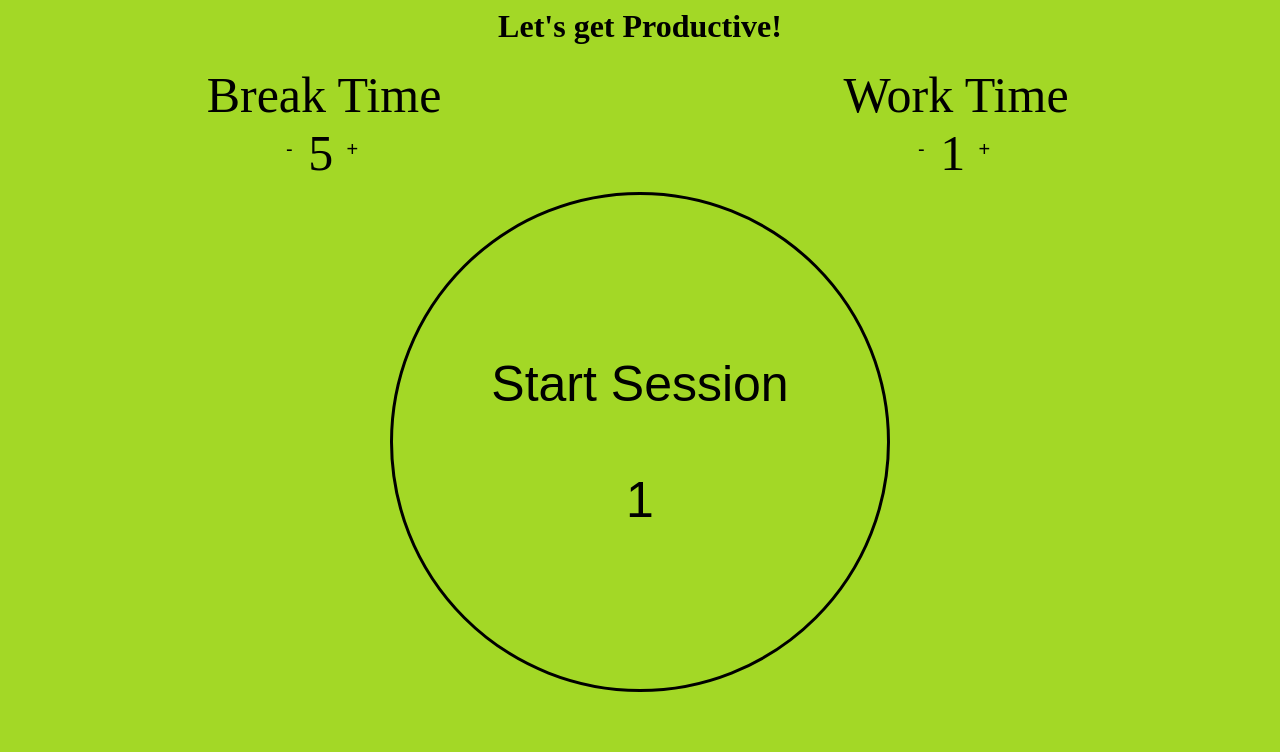
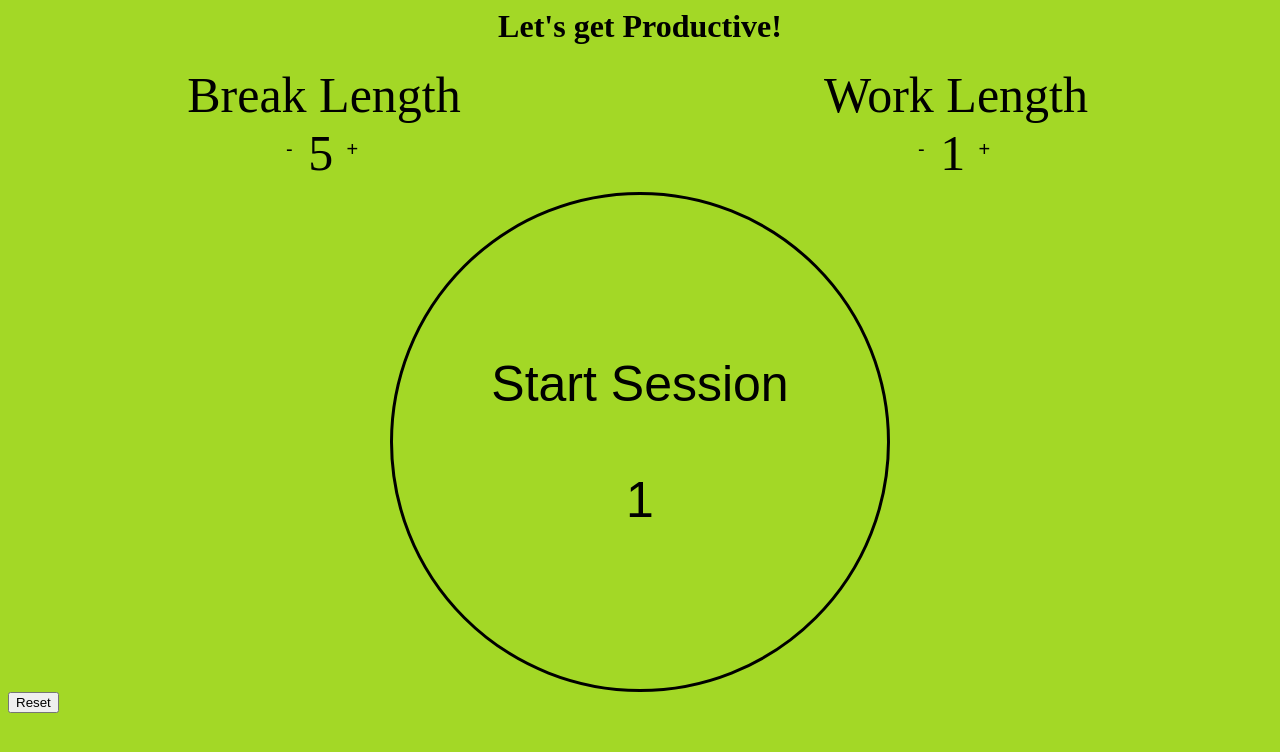
Before and after one commit to richardyam1/FreeCodeCamp, a plain HTML site: page Pomodoro_clock/Pomodoro_clock.html in a window 1280 px wide. Drawn offline with nearby package versions, Linux system fonts and the light colour scheme.

Commit message:
Add reset button

```diff
--- a/Pomodoro_clock/Pomodoro_clock.html
+++ b/Pomodoro_clock/Pomodoro_clock.html
@@ -1,5 +1,6 @@
 <head>
 	<script src="jquery-3.1.0.min.js"></script>
+	<script src = "jquery-ui.min.js"></script>
 	<link rel = "stylesheet" href="Pomodoro_clock.css" type="text/css">
 	<script type="text/javascript" src="Pomodoro_clock.js"></script>
 	 <meta charset="utf-8">
@@ -10,7 +11,7 @@
 <div class = "container-fluid">
 	<h1>Let's get Productive!</h1>
 	<div id = "time_set">
-		<div id = "break_time">Break Time
+		<div id = "break_time">Break Length
 			<div id = "minute_change">
 				<button class = "time_modify" id = "minus_break" style = "float:left; width:10%"> - </button>
 				<div id = "initial_break" style = "float: left; width: 10%">  </div>
@@ -20,7 +21,7 @@
 			</div>
 
 		</div>
-		<div id = "work_time"> Work Time
+		<div id = "work_time"> Work Length
 			<div id = "minute_change">
 				<button class = "time_modify" id = "minus_work" style = "float:left; width:10%"> - </button>
 				<div id = "initial_work" style = "float: left; width: 10%">  </div>
@@ -42,4 +43,5 @@
 
 		</button>
 	</div>
+	<button class = "reset">Reset</button>
 </div>
```
